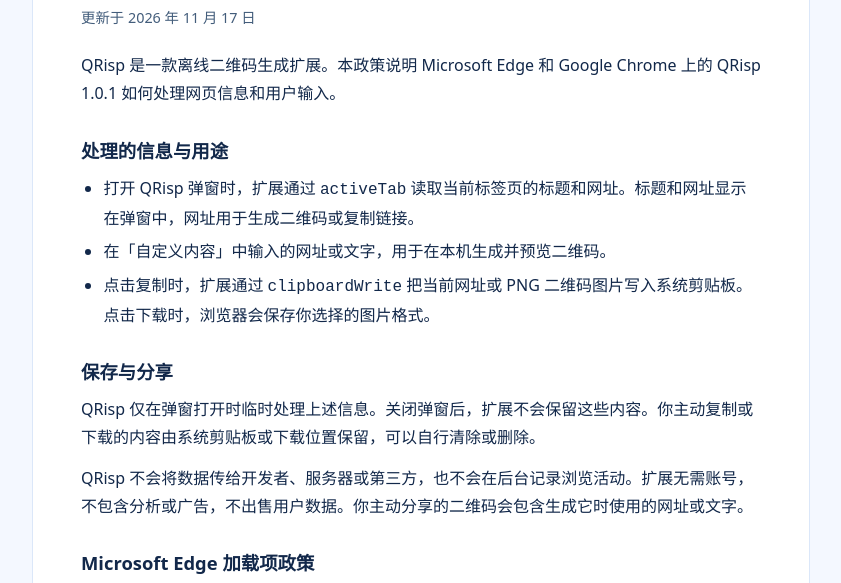
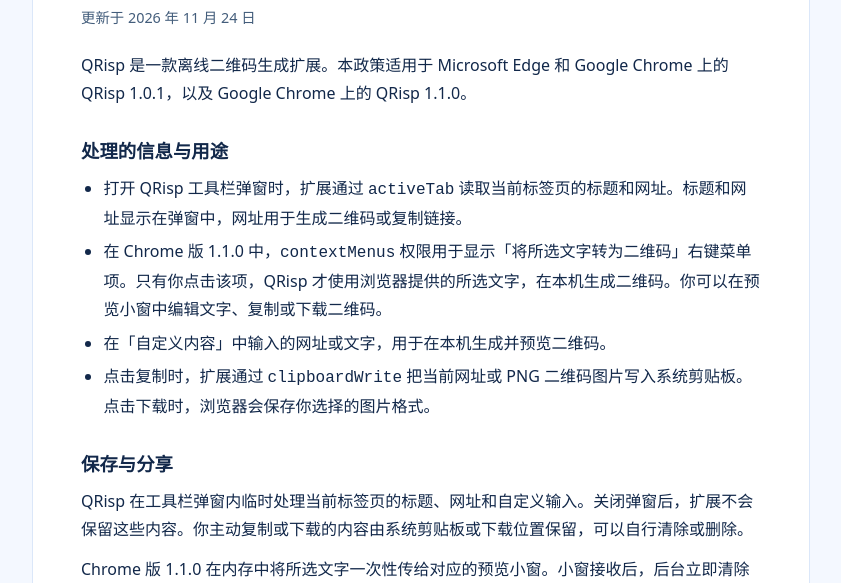
Before and after one commit to BLKDASH/qrisp-privacy, a plain HTML site: page index.html in a window 1280 px wide. Shown: the part 165-748 px from the top of the page, without its empty margins (219-1060 px from the left). Drawn offline with Linux system fonts and the light colour scheme.

Commit message:
说明 Chrome 版 QRisp 1.1.0 的选区处理与保留期限

```diff
--- a/index.html
+++ b/index.html
@@ -20,18 +20,20 @@
 <body>
   <main>
     <h1>QRisp 隐私政策</h1>
-    <p class="updated">更新于 <time datetime="2026-11-17">2026 年 11 月 17 日</time></p>
-    <p>QRisp 是一款离线二维码生成扩展。本政策说明 Microsoft Edge 和 Google Chrome 上的 QRisp 1.0.1 如何处理网页信息和用户输入。</p>
+    <p class="updated">更新于 <time datetime="2026-11-24">2026 年 11 月 24 日</time></p>
+    <p>QRisp 是一款离线二维码生成扩展。本政策适用于 Microsoft Edge 和 Google Chrome 上的 QRisp 1.0.1，以及 Google Chrome 上的 QRisp 1.1.0。</p>
 
     <h2>处理的信息与用途</h2>
     <ul>
-      <li>打开 QRisp 弹窗时，扩展通过 <code>activeTab</code> 读取当前标签页的标题和网址。标题和网址显示在弹窗中，网址用于生成二维码或复制链接。</li>
+      <li>打开 QRisp 工具栏弹窗时，扩展通过 <code>activeTab</code> 读取当前标签页的标题和网址。标题和网址显示在弹窗中，网址用于生成二维码或复制链接。</li>
+      <li>在 Chrome 版 1.1.0 中，<code>contextMenus</code> 权限用于显示「将所选文字转为二维码」右键菜单项。只有你点击该项，QRisp 才使用浏览器提供的所选文字，在本机生成二维码。你可以在预览小窗中编辑文字、复制或下载二维码。</li>
       <li>在「自定义内容」中输入的网址或文字，用于在本机生成并预览二维码。</li>
       <li>点击复制时，扩展通过 <code>clipboardWrite</code> 把当前网址或 PNG 二维码图片写入系统剪贴板。点击下载时，浏览器会保存你选择的图片格式。</li>
     </ul>
 
     <h2>保存与分享</h2>
-    <p>QRisp 仅在弹窗打开时临时处理上述信息。关闭弹窗后，扩展不会保留这些内容。你主动复制或下载的内容由系统剪贴板或下载位置保留，可以自行清除或删除。</p>
+    <p>QRisp 在工具栏弹窗内临时处理当前标签页的标题、网址和自定义输入。关闭弹窗后，扩展不会保留这些内容。你主动复制或下载的内容由系统剪贴板或下载位置保留，可以自行清除或删除。</p>
+    <p>Chrome 版 1.1.0 在内存中将所选文字一次性传给对应的预览小窗。小窗接收后，后台立即清除待传文字。如果小窗创建失败，或 30 秒内未接收，后台也会清除待传内容。原文不会写入小窗网址或扩展存储。关闭小窗后，扩展不保留其中的文字。</p>
     <p>QRisp 不会将数据传给开发者、服务器或第三方，也不会在后台记录浏览活动。扩展无需账号，不包含分析或广告，不出售用户数据。你主动分享的二维码会包含生成它时使用的网址或文字。</p>
 
     <h2>Microsoft Edge 加载项政策</h2>
```
